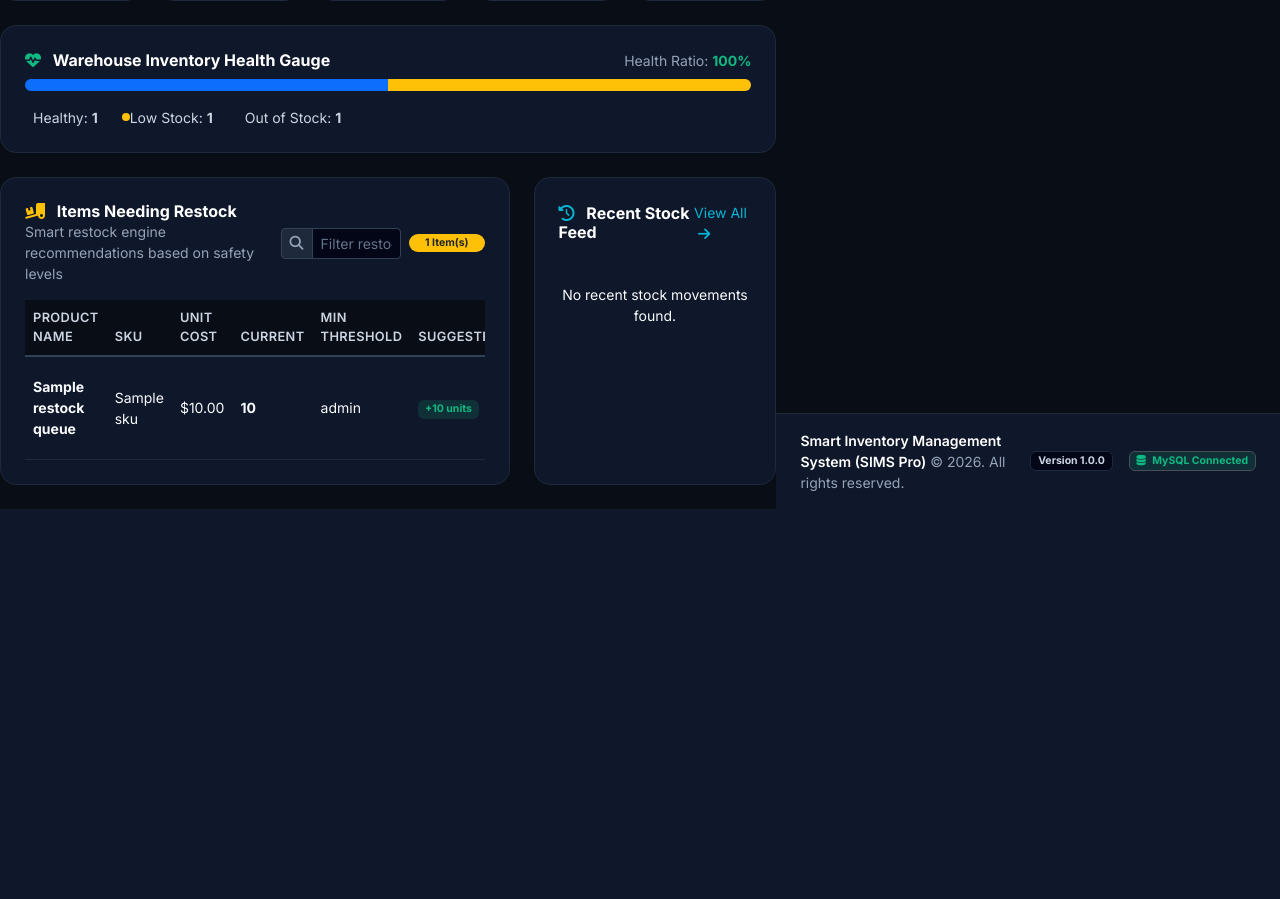
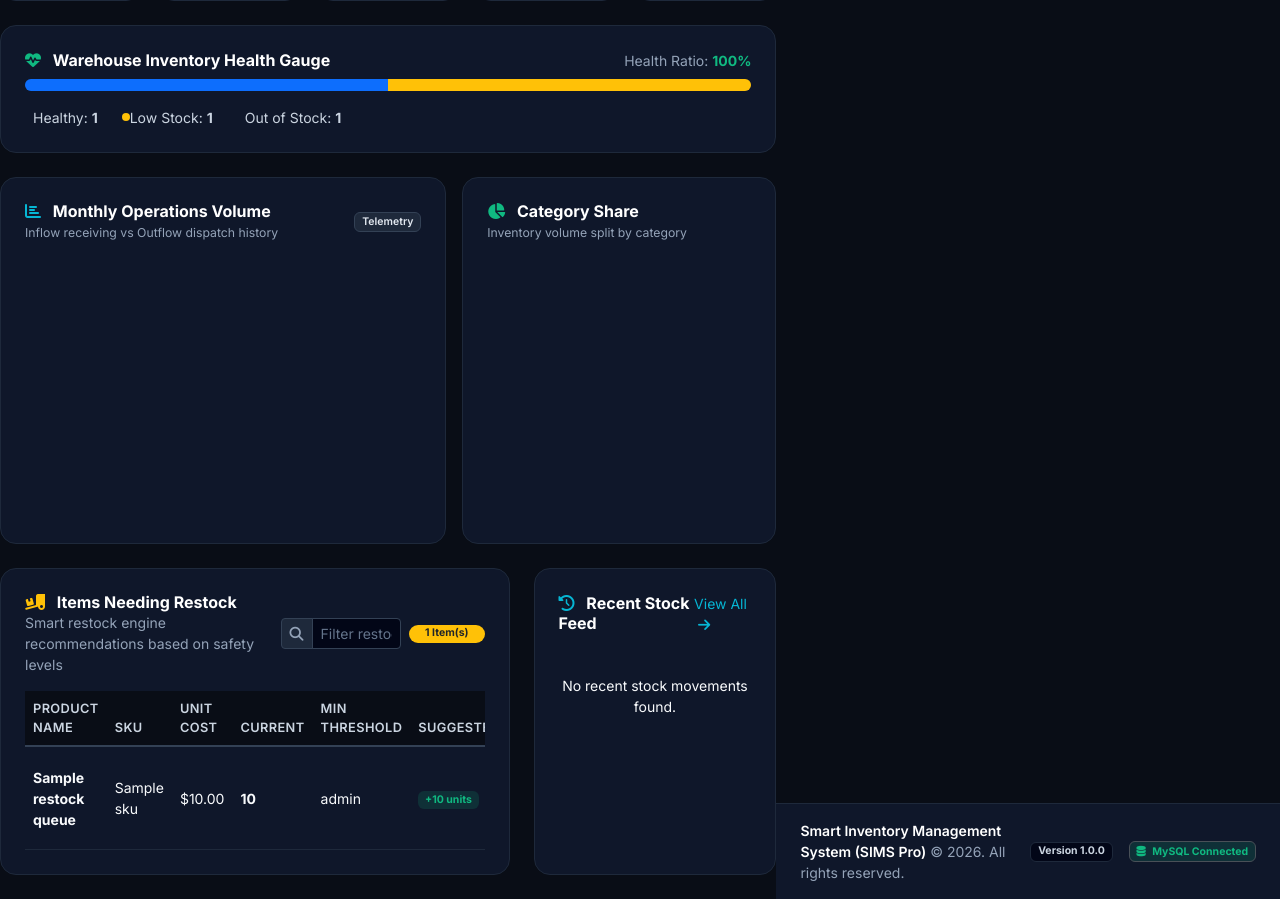
Before and after one commit to jayandisemini/inventory-management-system, a PHP site: template app/Views/dashboard/manager.php in a window 1280 px wide. Shown: the part 404-1303 px from the top of the page. Before the commit the page ends 913 px from the top, so only its background shows below. Run offline with PHP 8.4, Linux system fonts and the light colour scheme; the template is opened without the code that fills it: most values are stand-ins (such as "Sample title", 1, 10 or a date in 2020); a map, chart or similar area stays blank; some libraries are stand-ins or nearby versions.

Commit message:
feat(manager-dashboard): add operational analytics and category charts

```diff
--- a/app/Views/dashboard/manager.php
+++ b/app/Views/dashboard/manager.php
@@ -138,6 +138,40 @@ $outPct = min(100 - ($healthyPct + $lowPct), round(($outCount / $totalProds) * 1
             <div class="d-flex align-items-center gap-1.5">
                 <span class="d-inline-block rounded-circle bg-rose" style="width: 8px; height: 8px;"></span>
                 <span class="text-slate-300">Out of Stock: <strong><?= $outCount ?></strong></span>
+            </div>
+        </div>
+    </div>
+
+    <!-- Manager Analytics Row: Stock Activity Telemetry & Category Donut Chart -->
+    <div class="row g-3 mb-4">
+        <!-- Monthly Stock Activity Chart -->
+        <div class="col-12 col-lg-7">
+            <div class="card border-0 rounded-4 bg-slate-900 p-4 h-100 border border-slate-800">
+                <div class="d-flex align-items-center justify-content-between mb-3">
+                    <div>
+                        <h6 class="fw-bold text-white mb-0"><i class="fas fa-chart-bar me-2 text-cyan"></i> Monthly Operations Volume</h6>
+                        <small class="text-slate-400 fs-8">Inflow receiving vs Outflow dispatch history</small>
+                    </div>
+                    <span class="badge bg-slate-800 text-slate-300 fs-8">Telemetry</span>
+                </div>
+                <div style="height: 260px;">
+                    <canvas id="monthlyMovementsChart"></canvas>
+                </div>
+            </div>
+        </div>
+
+        <!-- Category Distribution Chart -->
+        <div class="col-12 col-lg-5">
+            <div class="card border-0 rounded-4 bg-slate-900 p-4 h-100 border border-slate-800">
+                <div class="d-flex align-items-center justify-content-between mb-3">
+                    <div>
+                        <h6 class="fw-bold text-white mb-0"><i class="fas fa-chart-pie me-2 text-emerald"></i> Category Share</h6>
+                        <small class="text-slate-400 fs-8">Inventory volume split by category</small>
+                    </div>
+                </div>
+                <div style="height: 260px; position: relative;">
+                    <canvas id="categoryDistributionChart"></canvas>
+                </div>
             </div>
         </div>
     </div>
@@ -348,3 +382,7 @@ document.addEventListener('DOMContentLoaded', function() {
     }
 });
 </script>
+
+<script>
+    window.dashboardChartsData = <?= json_encode($chartsData ?? []) ?>;
+</script>
```
